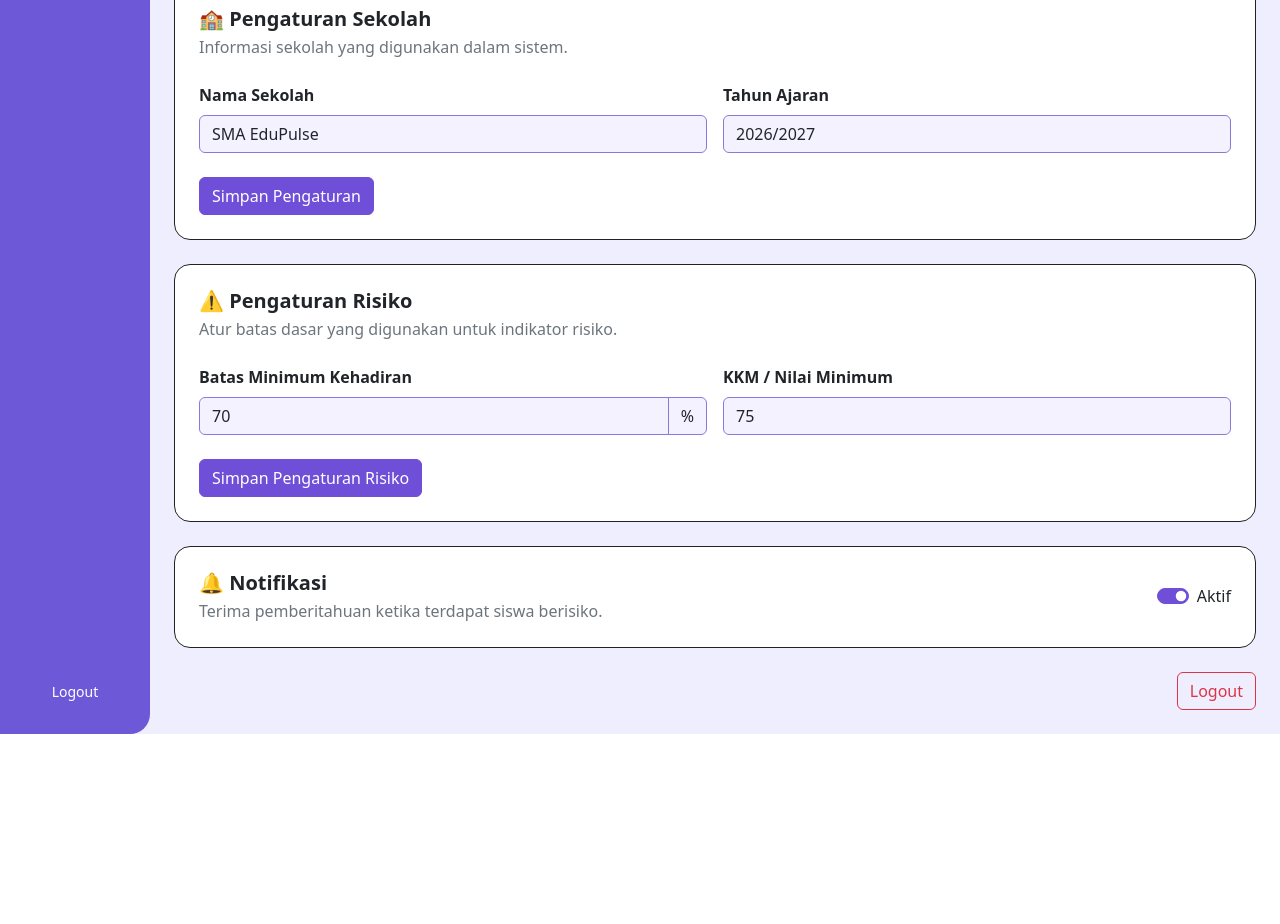
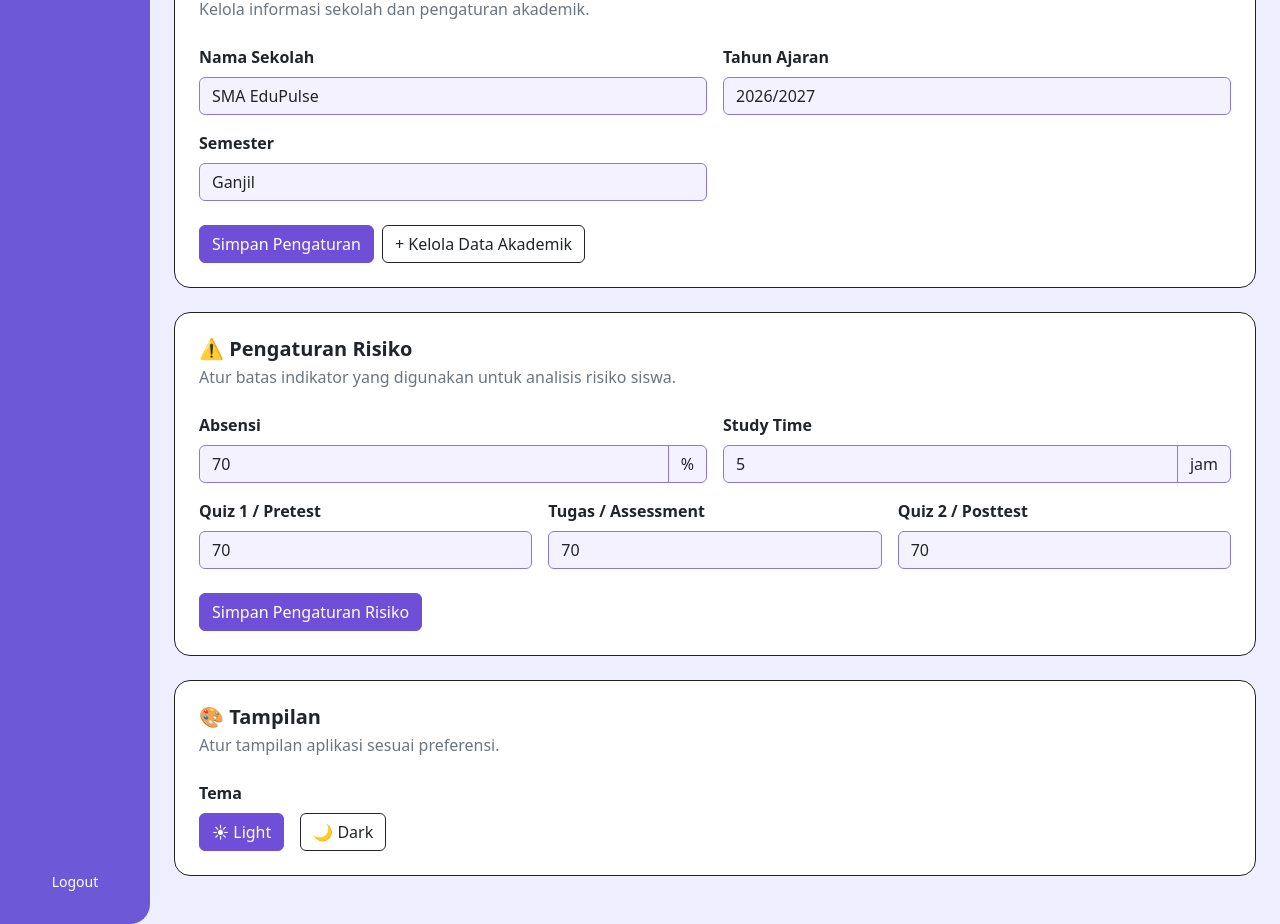
Before and after one commit to sutripnm/EduPulse-student-early-warning-web, a React (Vite) app: page /pengaturan in a window 1280 px wide. Shown: the part 500-1424 px from the top of the page. Before the commit the page ends 1234 px from the top, so only its background shows below. Built offline with nearby package versions, Linux system fonts and the light colour scheme.

Commit message:
feat: merubah tampilan pengaturan dan halaman inpu mapel dan input kelas

```diff
--- a/src/App.jsx
+++ b/src/App.jsx
@@ -7,6 +7,7 @@ import StudentDetailPage from "./pages/StudentDetailPage";
 import AddStudentPage from "./pages/AddStudentPage";
 import InputNilaiAbsensiPage from "./pages/InputNilaiAbsensiPage";
 import SettingsPage from "./pages/SettingsPage";
+import AcademicSettingsPage from "./pages/AcademicSettingsPage";
 
 function App() {
   return (
@@ -53,6 +54,11 @@ function App() {
           element={<SettingsPage />}
         />
 
+        <Route
+          path="/pengaturan-akademik"
+          element={<AcademicSettingsPage />}
+        />
+
       </Routes>
     </BrowserRouter>
   );
--- /dev/null
+++ b/src/pages/AcademicSettingsPage.jsx
@@ -0,0 +1,189 @@
+import { useState } from "react";
+import { Link } from "react-router-dom";
+import Sidebar from "../components/Sidebar";
+import "../styles/academic-settings-page.css";
+
+function AcademicSettingsPage() {
+  const [subjectName, setSubjectName] = useState("");
+  const [className, setClassName] = useState("");
+
+  const handleSubjectSubmit = (event) => {
+    event.preventDefault();
+
+    console.log("Mata Pelajaran:", subjectName);
+  };
+
+  const handleClassSubmit = (event) => {
+    event.preventDefault();
+
+    console.log("Kelas:", className);
+  };
+
+  return (
+    <main className="academic-settings-page d-flex">
+
+      <Sidebar />
+
+      <section className="academic-settings-main flex-grow-1 p-4">
+
+        {/* Header */}
+        <header className="mb-4">
+
+          <p className="text-secondary mb-1">
+            Academic Management
+          </p>
+
+          <h1 className="h3 fw-bold mb-1">
+            Pengaturan Akademik
+          </h1>
+
+          <p className="text-secondary mb-0">
+            Kelola mata pelajaran dan kelas yang digunakan dalam sistem.
+          </p>
+
+        </header>
+
+
+        {/* Kembali */}
+        <div className="mb-4">
+
+          <Link
+            to="/pengaturan"
+            className="btn btn-outline-dark"
+          >
+            ← Kembali ke Pengaturan
+          </Link>
+
+        </div>
+
+
+        <div className="row g-4">
+
+          {/* =========================
+              MATA PELAJARAN
+          ========================== */}
+          <div className="col-lg-6">
+
+            <section className="academic-settings-card">
+
+              <div className="mb-4">
+
+                <h5 className="fw-bold mb-1">
+                  📚 Tambah Mata Pelajaran
+                </h5>
+
+                <p className="text-secondary mb-0">
+                  Tambahkan mata pelajaran baru ke dalam sistem.
+                </p>
+
+              </div>
+
+
+              <form onSubmit={handleSubjectSubmit}>
+
+                <div className="mb-3">
+
+                  <label
+                    htmlFor="subject-name"
+                    className="form-label fw-semibold"
+                  >
+                    Nama Mata Pelajaran
+                  </label>
+
+                  <input
+                    type="text"
+                    id="subject-name"
+                    className="form-control"
+                    placeholder="Contoh: Matematika"
+                    value={subjectName}
+                    onChange={(event) =>
+                      setSubjectName(event.target.value)
+                    }
+                    required
+                  />
+
+                </div>
+
+
+                <button
+                  type="submit"
+                  className="btn btn-primary"
+                >
+                  + Tambah Mata Pelajaran
+                </button>
+
+              </form>
+
+            </section>
+
+          </div>
+
+
+          {/* =========================
+              KELAS
+          ========================== */}
+          <div className="col-lg-6">
+
+            <section className="academic-settings-card">
+
+              <div className="mb-4">
+
+                <h5 className="fw-bold mb-1">
+                  🏫 Tambah Kelas
+                </h5>
+
+                <p className="text-secondary mb-0">
+                  Tambahkan kelas baru ke dalam sistem.
+                </p>
+
+              </div>
+
+
+              <form onSubmit={handleClassSubmit}>
+
+                <div className="mb-3">
+
+                  <label
+                    htmlFor="class-name"
+                    className="form-label fw-semibold"
+                  >
+                    Nama Kelas
+                  </label>
+
+                  <input
+                    type="text"
+                    id="class-name"
+                    className="form-control"
+                    placeholder="Contoh: XI IPA 3"
+                    value={className}
+                    onChange={(event) =>
+                      setClassName(event.target.value)
+                    }
+                    required
+                  />
+
+                </div>
+
+
+                <button
+                  type="submit"
+                  className="btn btn-primary"
+                >
+                  + Tambah Kelas
+                </button>
+
+              </form>
+
+            </section>
+
+          </div>
+
+        </div>
+
+      </section>
+
+    </main>
+  );
+}
+
+export default AcademicSettingsPage;
--- a/src/pages/SettingsPage.jsx
+++ b/src/pages/SettingsPage.jsx
@@ -1,69 +1,80 @@
 import { useState } from "react";
 import Sidebar from "../components/Sidebar";
 import "../styles/settings-page.css";
+import { Link } from "react-router-dom";
 
 function SettingsPage() {
+  const [showSubjectForm, setShowSubjectForm] = useState(false);
+  const [showClassForm, setShowClassForm] = useState(false);
+
+  const [subjectName, setSubjectName] = useState("");
+  const [className, setClassName] = useState("");
+
+  // =========================
+  // PROFIL PENGGUNA
+  // =========================
   const [profile, setProfile] = useState({
     name: "Agus Guru",
     email: "agus@sekolah.sch.id",
     role: "Guru",
   });
 
+  // =========================
+  // PENGATURAN SEKOLAH
+  // =========================
   const [school, setSchool] = useState({
     name: "SMA EduPulse",
     academicYear: "2026/2027",
+    subject: "Matematika",
+    className: "XI IPA 1",
+    semester: "Ganjil",
   });
 
+  // =========================
+  // PENGATURAN RISIKO
+  // =========================
   const [risk, setRisk] = useState({
-    attendanceLimit: 70,
-    minimumScore: 75,
+    attendance: 70,
+    studyTime: 5,
+    quiz1: 70,
+    assessment: 70,
+    quiz2: 70,
   });
 
-  const [notification, setNotification] = useState(true);
+  // =========================
+  // TAMPILAN
+  // =========================
+  const [theme, setTheme] = useState("light");
 
-  const handleProfileChange = (event) => {
-    const { name, value } = event.target;
-
-    setProfile({
-      ...profile,
-      [name]: value,
-    });
-  };
-
+  // =========================
+  // HANDLER
+  // ==========================
   const handleSchoolChange = (event) => {
     const { name, value } = event.target;
 
-    setSchool({
-      ...school,
+    setSchool((prev) => ({
+      ...prev,
       [name]: value,
-    });
+    }));
   };
 
   const handleRiskChange = (event) => {
     const { name, value } = event.target;
 
-    setRisk({
-      ...risk,
+    setRisk((prev) => ({
+      ...prev,
       [name]: value,
-    });
-  };
-
-  const handleProfileSubmit = (event) => {
-    event.preventDefault();
-
-    console.log("Profil:", profile);
+    }));
   };
 
   const handleSchoolSubmit = (event) => {
     event.preventDefault();
-
     console.log("Sekolah:", school);
   };
 
   const handleRiskSubmit = (event) => {
     event.preventDefault();
-
-    console.log("Pengaturan risiko:", risk);
+    console.log("Risiko:", risk);
   };
 
   return (
@@ -73,7 +84,9 @@ function SettingsPage() {
 
       <section className="settings-main flex-grow-1 p-4">
 
-        {/* Header */}
+        {/* =========================
+            HEADER
+        ========================== */}
         <header className="mb-4">
 
           <p className="text-secondary mb-1">
@@ -85,7 +98,7 @@ function SettingsPage() {
           </h1>
 
           <p className="text-secondary mb-0">
-            Kelola akun dan pengaturan sistem EduPulse.
+            Kelola akun, sekolah, risiko, dan tampilan EduPulse.
           </p>
 
         </header>
@@ -93,30 +106,26 @@ function SettingsPage() {
 
         <div className="settings-container">
 
-
-          {/* ========================= */}
-          {/* PROFIL PENGGUNA */}
-          {/* ========================= */}
-
+          {/* =========================
+              1. PROFIL PENGGUNA
+          ========================== */}
           <section className="settings-card mb-4">
 
-            <div className="settings-card-header">
-              <div>
+            <div className="mb-4">
+
               <h5 className="fw-bold mb-1">
                 👤 Profil Pengguna
               </h5>
 
               <p className="text-secondary mb-0">
-                  Informasi akun pengguna.
+                Informasi akun pengguna yang sedang login.
               </p>
+
             </div>
-            </div>
-
-
-            <form onSubmit={handleProfileSubmit}>
 
               <div className="row g-3">
 
+                {/* Nama */}
                 <div className="col-md-6">
 
                   <label
@@ -129,15 +138,15 @@ function SettingsPage() {
                   <input
                     type="text"
                     id="profile-name"
-                    name="name"
                     className="form-control"
                     value={profile.name}
-                    onChange={handleProfileChange}
+                    readOnly
                   />
 
                 </div>
 
 
+                {/* Email */}
                 <div className="col-md-6">
 
                   <label
@@ -150,15 +159,15 @@ function SettingsPage() {
                  <input
                     type="email"
                     id="profile-email"
-                    name="email"
                     className="form-control"
                     value={profile.email}
-                    onChange={handleProfileChange}
+                    readOnly
                   />
 
                 </div>
 
 
+                {/* Role */}
                 <div className="col-md-6">
 
                   <label
@@ -173,30 +182,18 @@ function SettingsPage() {
                     id="profile-role"
                     className="form-control"
                     value={profile.role}
-                    disabled
+                    readOnly
                   />
 
                 </div>
 
               </div>
-
-
-              <button
-                type="submit"
-                className="btn btn-primary mt-4"
-              >
-                Simpan Profil
-              </button>
-
-            </form>
-
           </section>
 
 
-          {/* ========================= */}
-          {/* SEKOLAH */}
-          {/* ========================= */}
-
+          {/* =========================
+              2. PENGATURAN SEKOLAH
+          ========================== */}
           <section className="settings-card mb-4">
 
             <div className="mb-4">
@@ -206,16 +203,16 @@ function SettingsPage() {
               </h5>
 
               <p className="text-secondary mb-0">
-                Informasi sekolah yang digunakan dalam sistem.
+                Kelola informasi sekolah dan pengaturan akademik.
               </p>
 
             </div>
-
 
             <form onSubmit={handleSchoolSubmit}>
 
 <div className="row g-3">
 
+  {/* Nama Sekolah */}
   <div className="col-md-6">
 
     <label
@@ -237,6 +234,7 @@ function SettingsPage() {
   </div>
 
 
+  {/* Tahun Ajaran */}
   <div className="col-md-6">
 
     <label
@@ -257,25 +255,57 @@ function SettingsPage() {
 
   </div>
 
+
+  {/* Semester */}
+  <div className="col-md-6">
+
+    <label
+      htmlFor="semester"
+      className="form-label fw-semibold"
+    >
+      Semester
+    </label>
+
+    <input
+      type="text"
+      id="semester"
+      name="semester"
+      className="form-control"
+      value={school.semester}
+      readOnly
+    />
+
+  </div>
+
 </div>
 
 
+<div className="d-flex gap-2 mt-4">
+
   <button
     type="submit"
-                className="btn btn-primary mt-4"
+    className="btn btn-primary"
   >
     Simpan Pengaturan
   </button>
+
+  <Link
+    to="/pengaturan-akademik"
+    className="btn btn-outline-dark"
+  >
+    + Kelola Data Akademik
+  </Link>
+
+</div>
 
             </form>
 
           </section>
 
 
-          {/* ========================= */}
-          {/* RISIKO */}
-          {/* ========================= */}
-
+          {/* =========================
+              3. PENGATURAN RISIKO
+          ========================== */}
           <section className="settings-card mb-4">
 
             <div className="mb-4">
@@ -285,35 +315,35 @@ function SettingsPage() {
               </h5>
 
               <p className="text-secondary mb-0">
-                Atur batas dasar yang digunakan untuk indikator risiko.
+                Atur batas indikator yang digunakan untuk analisis risiko siswa.
               </p>
 
             </div>
-
 
             <form onSubmit={handleRiskSubmit}>
 
               <div className="row g-3">
 
+                {/* Absensi */}
                 <div className="col-md-6">
 
                   <label
-                    htmlFor="attendance-limit"
+                    htmlFor="attendance"
                     className="form-label fw-semibold"
                   >
-                    Batas Minimum Kehadiran
+                    Absensi
                   </label>
 
                   <div className="input-group">
 
                     <input
                       type="number"
-                      id="attendance-limit"
-                      name="attendanceLimit"
+                      id="attendance"
+                      name="attendance"
                       className="form-control"
                       min="0"
                       max="100"
-                      value={risk.attendanceLimit}
+                      value={risk.attendance}
                       onChange={handleRiskChange}
                     />
 
@@ -326,23 +356,104 @@ function SettingsPage() {
                 </div>
 
 
+                {/* Study Time */}
                 <div className="col-md-6">
 
                   <label
-                    htmlFor="minimum-score"
+                    htmlFor="study-time"
                     className="form-label fw-semibold"
                   >
-                    KKM / Nilai Minimum
+                    Study Time
+                  </label>
+
+                  <div className="input-group">
+
+                    <input
+                      type="number"
+                      id="study-time"
+                      name="studyTime"
+                      className="form-control"
+                      min="0"
+                      step="0.5"
+                      value={risk.studyTime}
+                      onChange={handleRiskChange}
+                    />
+
+                    <span className="input-group-text">
+                      jam
+                    </span>
+
+                  </div>
+
+                </div>
+
+
+                {/* Quiz 1 */}
+                <div className="col-md-4">
+
+                  <label
+                    htmlFor="quiz-1"
+                    className="form-label fw-semibold"
+                  >
+                    Quiz 1 / Pretest
                   </label>
 
                   <input
                     type="number"
-                    id="minimum-score"
-                    name="minimumScore"
+                    id="quiz-1"
+                    name="quiz1"
                     className="form-control"
                     min="0"
                     max="100"
-                    value={risk.minimumScore}
+                    value={risk.quiz1}
+                    onChange={handleRiskChange}
+                  />
+
+                </div>
+
+
+                {/* Assessment */}
+                <div className="col-md-4">
+
+                  <label
+                    htmlFor="assessment"
+                    className="form-label fw-semibold"
+                  >
+                    Tugas / Assessment
+                  </label>
+
+                  <input
+                    type="number"
+                    id="assessment"
+                    name="assessment"
+                    className="form-control"
+                    min="0"
+                    max="100"
+                    value={risk.assessment}
+                    onChange={handleRiskChange}
+                  />
+
+                </div>
+
+
+                {/* Quiz 2 */}
+                <div className="col-md-4">
+
+                  <label
+                    htmlFor="quiz-2"
+                    className="form-label fw-semibold"
+                  >
+                    Quiz 2 / Posttest
+                  </label>
+
+                  <input
+                    type="number"
+                    id="quiz-2"
+                    name="quiz2"
+                    className="form-control"
+                    min="0"
+                    max="100"
+                    value={risk.quiz2}
                     onChange={handleRiskChange}
                   />
 
@@ -363,65 +474,61 @@ function SettingsPage() {
           </section>
 
 
-          {/* ========================= */}
-          {/* NOTIFIKASI */}
-          {/* ========================= */}
-
+          {/* =========================
+              4. TAMPILAN
+          ========================== */}
           <section className="settings-card mb-4">
 
-            <div className="d-flex justify-content-between align-items-center">
-
-              <div>
+            <div className="mb-4">
 
               <h5 className="fw-bold mb-1">
-                  🔔 Notifikasi
+                🎨 Tampilan
               </h5>
 
               <p className="text-secondary mb-0">
-                  Terima pemberitahuan ketika terdapat siswa berisiko.
+                Atur tampilan aplikasi sesuai preferensi.
               </p>
 
             </div>
 
 
-              <div className="form-check form-switch">
+            <div>
 
-                <input
-                  className="form-check-input"
-                  type="checkbox"
-                  id="notification"
-                  checked={notification}
-                  onChange={(event) =>
-                    setNotification(event.target.checked)
-                  }
-                />
+              <label className="form-label fw-semibold">
+                Tema
+              </label>
 
-                <label
-                  className="form-check-label"
-                  htmlFor="notification"
+              <div className="d-flex gap-3">
+
+                <button
+                  type="button"
+                  className={`btn ${
+                    theme === "light"
+                      ? "btn-primary"
+                      : "btn-outline-dark"
+                  }`}
+                  onClick={() => setTheme("light")}
                 >
-                  {notification ? "Aktif" : "Nonaktif"}
-                </label>
+                  ☀ Light
+                </button>
+
+                <button
+                  type="button"
+                  className={`btn ${
+                    theme === "dark"
+                      ? "btn-primary"
+                      : "btn-outline-dark"
+                  }`}
+                  onClick={() => setTheme("dark")}
+                >
+                  🌙 Dark
+                </button>
 
               </div>
 
             </div>
 
           </section>
-
-
-          {/* Logout */}
-          <div className="text-end">
-
-            <button
-              type="button"
-              className="btn btn-outline-danger"
-              onClick={() => console.log("Logout")}
-            >
-              Logout
-            </button>
-
-          </div>
 
         </div>
 
--- a/src/services/api.js
+++ b/src/services/api.js
@@ -2,7 +2,7 @@ import axios from "axios";
 
 const api = axios.create({
   baseURL:
-    "https://bd66-2402-8780-1018-1ae8-d539-418c-f41e-b4b0.ngrok-free.app/api",
+    "https://d461-2402-8780-1018-417c-1cc4-b502-9625-9a23.ngrok-free.app/api",
 });
 
 api.interceptors.request.use((config) => {
--- /dev/null
+++ b/src/styles/academic-settings-page.css
@@ -0,0 +1,37 @@
+.academic-settings-page {
+  min-height: 100vh;
+}
+
+.academic-settings-main {
+  background-color: #f3f1ff;
+}
+
+.academic-settings-card {
+  background-color: #ffffff;
+  border: 1px solid #222;
+  border-radius: 20px;
+  padding: 28px;
+  height: 100%;
+}
+
+.academic-settings-card .form-control {
+  background-color: #f5f2ff;
+  border: 1px solid #a995f0;
+  border-radius: 10px;
+  padding: 12px 14px;
+}
+
+.academic-settings-card .form-control:focus {
+  border-color: #6840d9;
+  box-shadow: 0 0 0 0.15rem rgba(104, 64, 217, 0.15);
+}
+
+.academic-settings-card .btn-primary {
+  background-color: #6840d9;
+  border-color: #6840d9;
+}
+
+.academic-settings-card .btn-primary:hover {
+  background-color: #5732bd;
+  border-color: #5732bd;
+}
```
Lines whose indentation alone changed are shown as unchanged.
